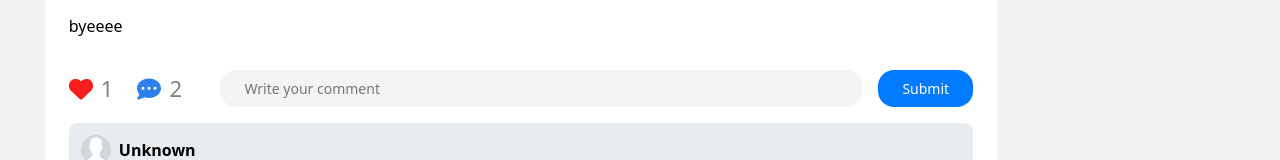
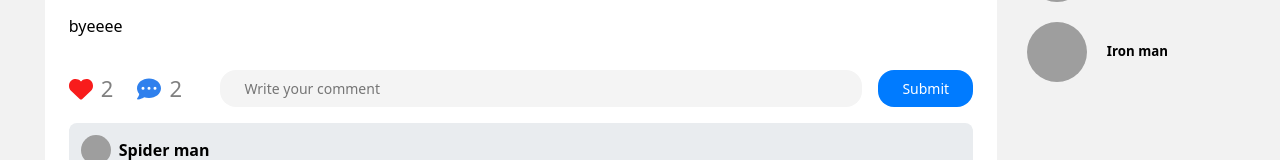
Before and after one commit to Apolo151/eSocialize-frontend, an Angular app: page /home/1 in a window 1280 px wide. Shown: the part 380-540 px from the top of the page. Built offline with nearby package versions, Linux system fonts and the light colour scheme; no server answers; data requests are answered from the project's data file; grey boxes are pictures that could not be loaded.

Commit message:
try-to-connect

```diff
--- a/db.json
+++ b/db.json
@@ -416,6 +416,12 @@
           "PostId": "1726446626108",
           "UserId": "1",
           "createdAt": "2024-09-16T05:42:26.294Z"
+        },
+        {
+          "id": 1726508573930,
+          "PostId": "1726446626108",
+          "UserId": "5",
+          "createdAt": "2024-09-16T17:42:53.930Z"
         }
       ]
     }
--- a/src/app/components/header/header.component.ts
+++ b/src/app/components/header/header.component.ts
@@ -39,10 +39,11 @@
   }
 
   loadAllAutohrs(){
-    this.authorService.getAllAuthor().subscribe(
+    console.log("hello")
+    this.authorService.getAllAuthors().subscribe(
       (response: Author[]) => {
         this.authors = response
-        console.log([this.author])
+        console.log(this.authors)
       },
       (error) =>{
         this.errorMessege = 'Failed to load authors';
--- a/src/app/components/side-nav/side-nav.component.ts
+++ b/src/app/components/side-nav/side-nav.component.ts
@@ -20,7 +20,6 @@
   }
 
   loadFriends(): void {
-    console.clear()
     if(this.author.friends){
       this.authorsService.getFriends(this.author.friends).subscribe({
         next: (response) => {
--- a/src/app/pages/login/login.component.ts
+++ b/src/app/pages/login/login.component.ts
@@ -18,7 +18,6 @@
 
   }
   onLogin(){
-    console.clear
     if(this.userNameText.length && this.userNamePassword){
       this.authorService.authorLogIn(this.userNameText,this.userNamePassword).subscribe((author) => {
         if(author){
--- a/src/app/services/authors.service.ts
+++ b/src/app/services/authors.service.ts
@@ -16,14 +16,14 @@
   private newApiUrl = 'https://c856-41-199-138-62.ngrok-free.app/api/Authors'
   constructor(private http:HttpClient) { }
 
-  getAllAuthor(): Observable<Author[]>{
+  getAllAuthors(): Observable<Author[]>{
     return this.http.get<Author[]>(this.newApiUrl)
   }
 
-/*  getAllAuthor(): Observable<Author[]>{
+  getAllAuthor(): Observable<Author[]>{
     return this.http.get<Author[]>(this.apiUrl);
   }
-*/
+
   getFriends(friendIds: number[]): Observable<Author[]> {
     return this.getAllAuthor().pipe(
       map((authors: Author[]) => {
```
